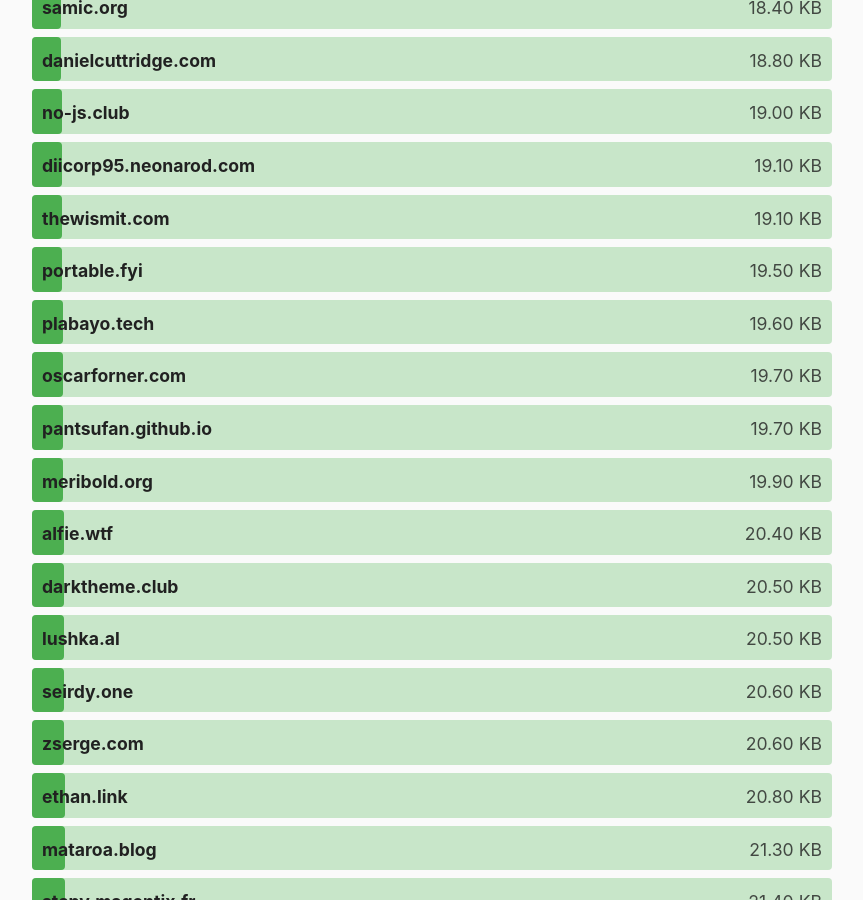
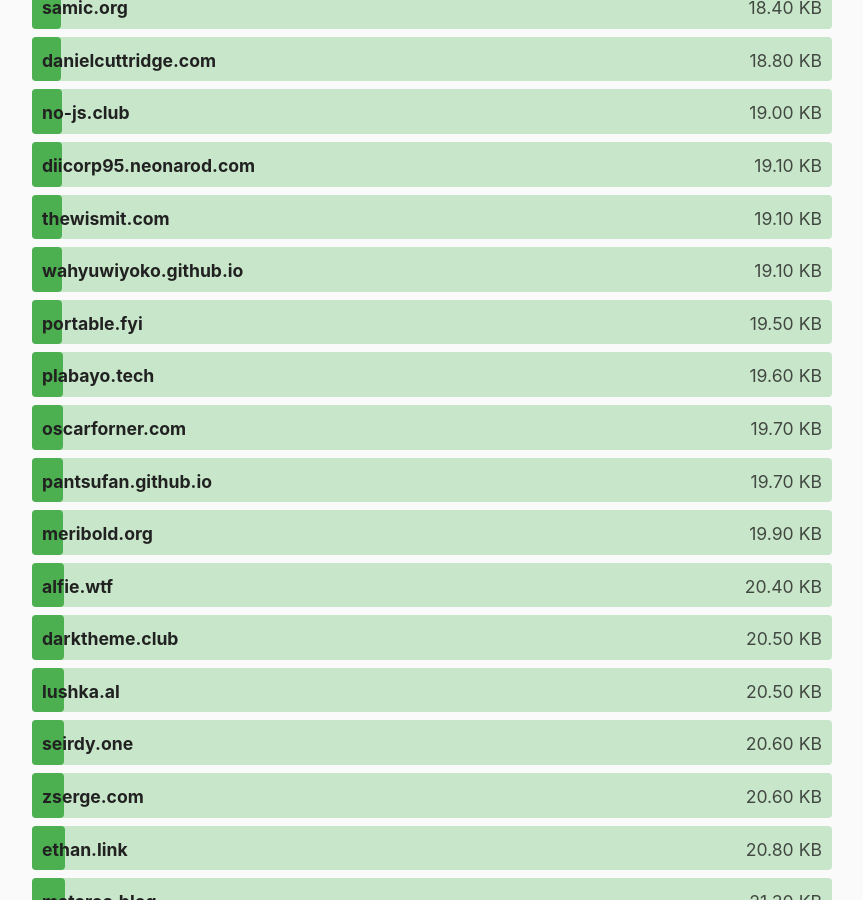
Before and after one commit to kevquirk/512kb.club, a Jekyll site: the page built from index.md, in a window 1280 px wide and 900 px high, scrolled down 6898 px. Shown: the whole window, without its empty margins (208-1071 px from the left). Built offline with Jekyll 4.4.1, drawn with Linux system fonts in a browser that asks for light colours; some of the changed text lies outside the part shown.

Commit message:
Update sites.yml

```diff
--- a/_data/sites.yml
+++ b/_data/sites.yml
@@ -2440,8 +2440,8 @@
 
 - domain: wahyuwiyoko.github.io
   url: https://wahyuwiyoko.github.io/
-  size: 30
-  last_checked: 2022-08-06
+  size: 19.1
+  last_checked: 2022-10-25
 
 - domain: webmusic.pages.dev
   url: https://webmusic.pages.dev/
```
